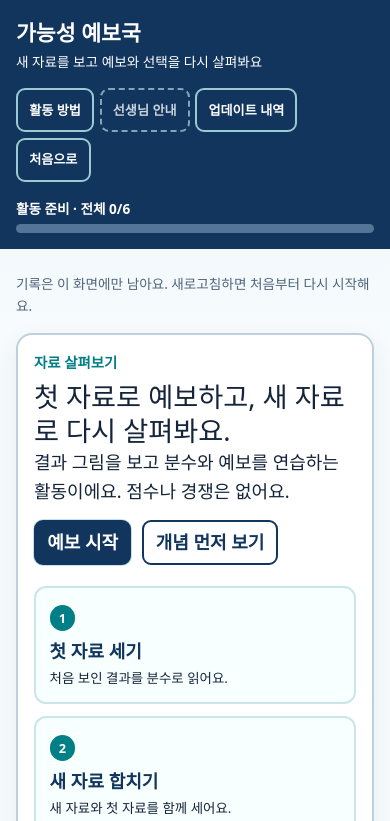
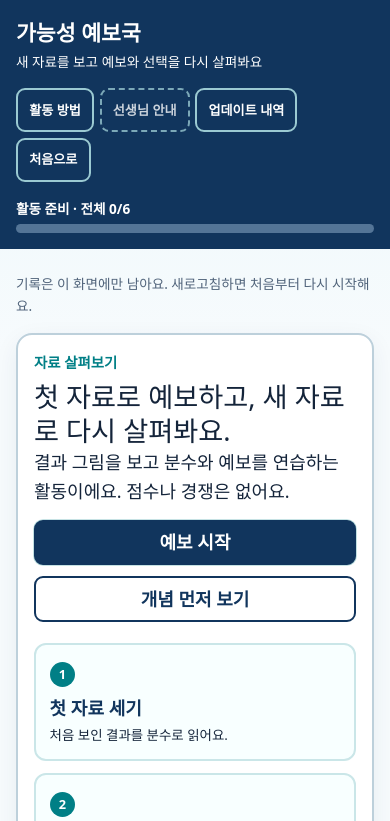
Before and after one commit to WBmaker2/possibility-forecast-office, a Next.js app: page / in a window 390 px wide. Shown: the top 821 px of the page. Built offline with nearby package versions, Linux system fonts and the light colour scheme.

Commit message:
fix: widen the mobile start action

```diff
--- a/app/globals.css
+++ b/app/globals.css
@@ -68,6 +68,8 @@ h1[tabindex="-1"]:focus { outline:none; }
 
 @media (max-width:600px) {
   .learning-path { grid-template-columns:1fr; }
+  .start-actions { display:grid; grid-template-columns:1fr; }
+  .start-actions .guided-action { width:100%; }
   .overclaim-options { grid-template-columns:1fr; }
   .feedback-banner { flex-direction:column; gap:.25rem; }
   .source-comparison { grid-template-columns:1fr; }
```
Also changed, not shown: 1 other file (tests, documents, lock files or other folders).
